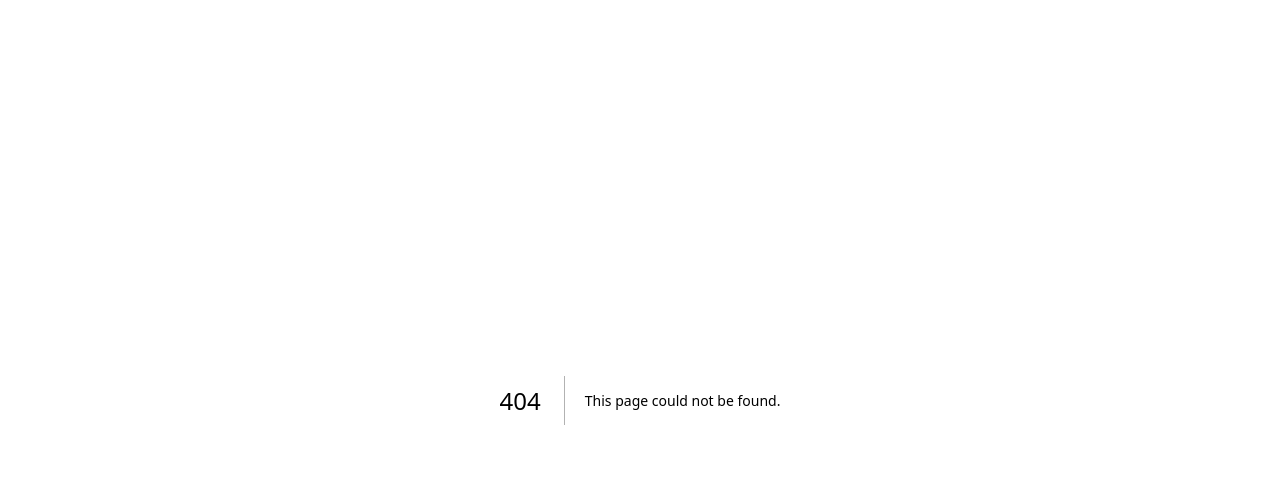
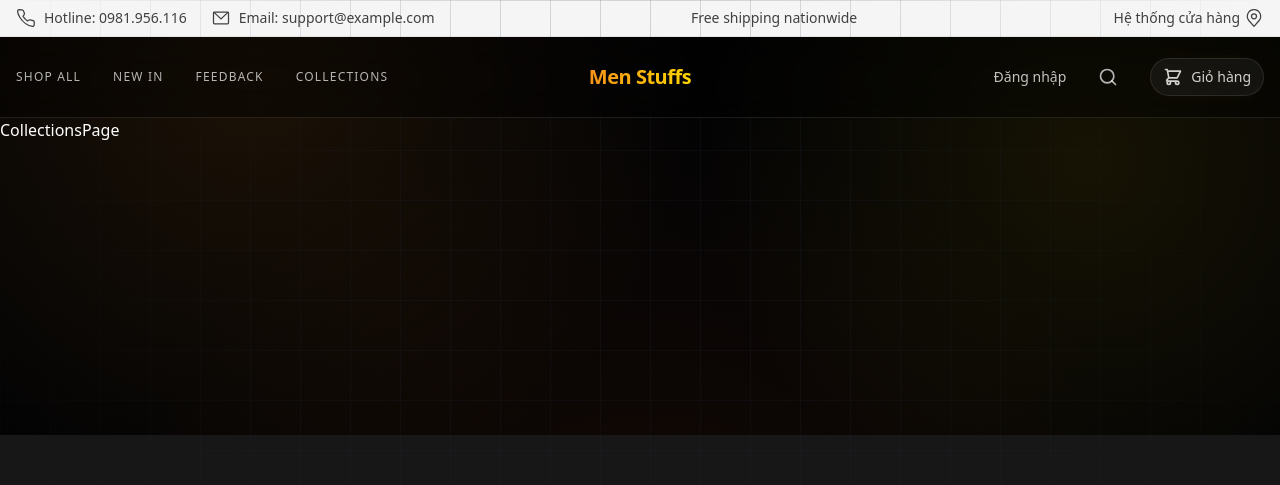
Before and after one commit to AnhDyKhanh/men-stuffs, a Next.js app in the folder men-stuff-app/: page /collections in a window 1280 px wide. Before the commit this address had no page. Shown: the top 485 px of the page. Built offline with nearby package versions, Linux system fonts and the light colour scheme; no server answers; the database is empty.

Commit message:
Create page.tsx

```diff
--- /dev/null
+++ b/men-stuff-app/src/app/(store)/collections/page.tsx
@@ -0,0 +1,3 @@
+export default function CollectionsPage() {
+  return <div>CollectionsPage</div>
+}
```
